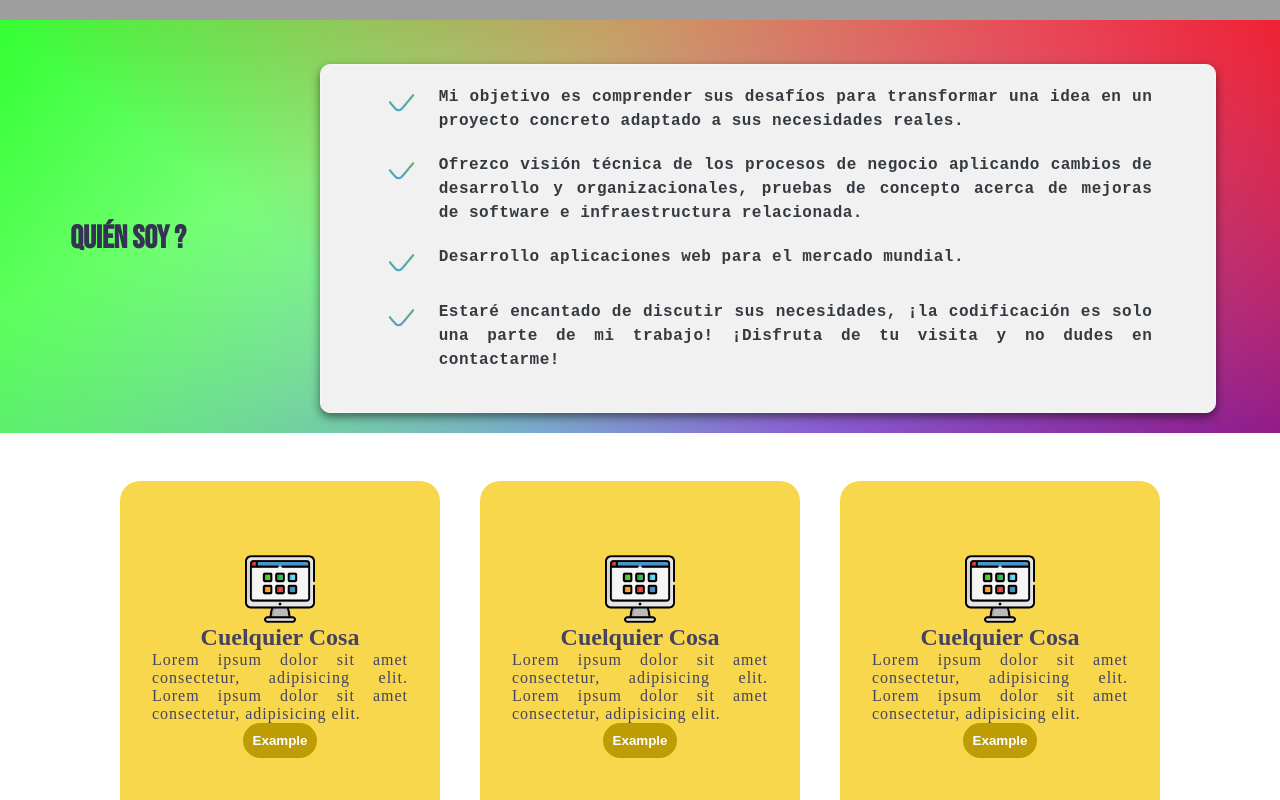
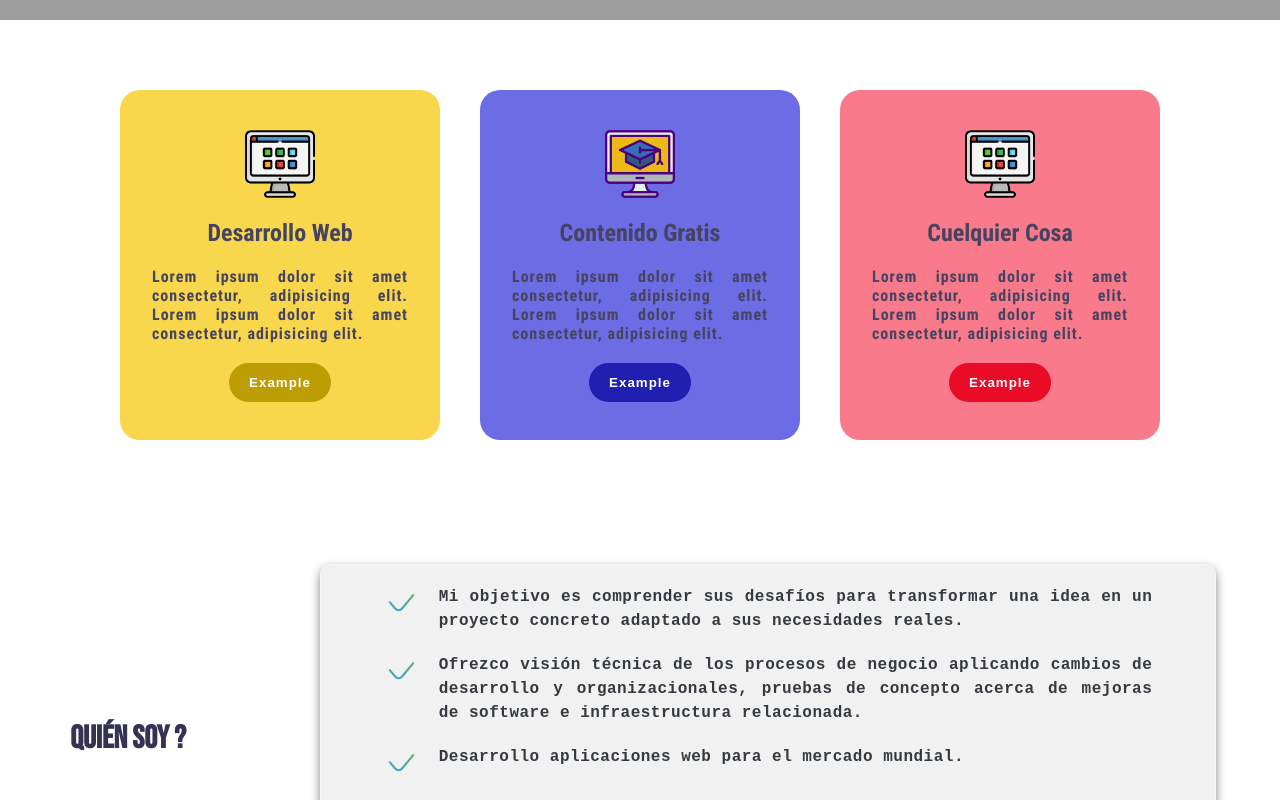
Before and after one commit to devrogerzen/devrogerzen-site, a React (Vite) app: page / in a window 1280 px wide. Shown: the part 460-1260 px from the top of the page. Built offline with nearby package versions, Linux system fonts and the light colour scheme; grey boxes are pictures that could not be loaded.

Commit message:
desing styled main

```diff
--- a/src/components/AboutMe.jsx
+++ b/src/components/AboutMe.jsx
@@ -5,18 +5,20 @@ export const AboutMe = () => {
   const ContentMeStyled = styled.div`
     width: 100%;
     display: flex;
-    flex-wrap: wrap;
     padding-top: 3vh;
     justify-content: center;
     align-items: center;
-    background: linear-gradient(#333, #f6f6f6);
+    @media (max-width: 968px) {
+      flex-direction: column;
+    }
+    /* background: linear-gradient(#333, #f6f6f6);
     background: linear-gradient(
         217deg,
         rgba(255, 0, 0, 0.8),
         rgba(255, 0, 0, 0) 70.71%
       ),
       linear-gradient(127deg, rgba(0, 255, 0, 0.8), rgba(0, 255, 0, 0) 70.71%),
-      linear-gradient(336deg, rgba(0, 0, 255, 0.8), rgba(0, 0, 255, 0) 70.71%);
+      linear-gradient(336deg, rgba(0, 0, 255, 0.8), rgba(0, 0, 255, 0) 70.71%); */
   `;
 
   const RightMeStyled = styled.div`
--- a/src/components/Navbar.jsx
+++ b/src/components/Navbar.jsx
@@ -8,8 +8,6 @@ const NavBarStyled = styled.nav`
   position: relative;
   align-items: center;
   justify-content: space-between;
-  background-color: #3a3a3a;
-  color: #fff;
   padding: 0 3vw;
   box-shadow: 0 0 10px 0 #000;
 
--- a/src/components/ServicesCard.jsx
+++ b/src/components/ServicesCard.jsx
@@ -1,14 +1,19 @@
-import { Link } from "react-router-dom";
 import styled from "styled-components";
 import OrdenadorPer from "../utilities/images/ordenador-personal.png";
+import CursoOnline from "../utilities/images/curso-online.png"
 
 const ServicesCardStyled = styled.div`
   width: 100%;
-  min-height: 600px;
+  min-height: 500px;
   display: flex;
   justify-content: center;
-  padding-top: 6vh;
+  padding-top: 70px;
   color: #454360;
+  @media (max-width: 968px) {
+      flex-direction: column;
+      align-items: center;
+
+    }
 
   div {
     width: 25%;
@@ -20,25 +25,49 @@ const ServicesCardStyled = styled.div`
     flex-direction: column;
     justify-content: center;
     align-items: center;
+    font-family: 'roboto-bold';
+    @media (max-width: 968px){
+      margin-bottom: 50px;
+      width: 60%;
+    }
     img {
       width: 70px;
       height: 70px;
+      margin-bottom: 20px;
     }
     h2 {
+      margin-bottom: 20px;
     }
     p {
       width: 80%;
+      margin-bottom: 20px;
       letter-spacing: 1px;
       text-align: justify;
     }
     button {
-      padding: 10px;
+      padding: 12px 20px;
       border-radius: 25px;
       background-color: #be9c04;
       color: #fff;
       font-weight: bold;
+      letter-spacing: 1px;
     }
   }
+
+  div:nth-child(2) {
+background-color: #6C6CE5;
+  button {
+    background-color: #1F1FB2;
+  }
+}
+
+div:nth-child(3) {
+background-color: #F97B8B;
+  button {
+    background-color: #EA0B27;
+  }
+}
+
 `;
 
 export const ServicesCard = () => {
@@ -46,7 +75,7 @@ export const ServicesCard = () => {
     <ServicesCardStyled>
       <div>
         <img src={OrdenadorPer} alt="Computer Personal Desktop" />
-        <h2>Cuelquier Cosa</h2>
+        <h2>Desarrollo Web</h2>
         <p>
           Lorem ipsum dolor sit amet consectetur, adipisicing elit. Lorem ipsum
           dolor sit amet consectetur, adipisicing elit.
@@ -54,8 +83,8 @@ export const ServicesCard = () => {
         <button>Example</button>
       </div>
       <div>
-        <img src={OrdenadorPer} alt="Computer Personal Desktop" />
-        <h2>Cuelquier Cosa</h2>
+        <img src={CursoOnline} alt="Computer Personal Desktop" />
+        <h2>Contenido Gratis</h2>
         <p>
           Lorem ipsum dolor sit amet consectetur, adipisicing elit. Lorem ipsum
           dolor sit amet consectetur, adipisicing elit.
--- a/src/index.css
+++ b/src/index.css
@@ -40,7 +40,7 @@
 
 .navlink_nav {
   text-decoration: none;
-  color: #fff;
+  color: #000;
   height: 100%;
   font-family: roboto-bold;
   letter-spacing: 0.5px;
--- a/src/layouts/Layout.jsx
+++ b/src/layouts/Layout.jsx
@@ -1,4 +1,3 @@
-import React from 'react'
 import { Navbar } from '../components/Navbar'
 
 const Layout = (props) => {
--- a/src/pages/HomePage.jsx
+++ b/src/pages/HomePage.jsx
@@ -9,8 +9,8 @@ const HomePage = () => {
     <Layout>
       <NightLifeBG />
       <Letrero />
+      <ServicesCard />
       <AboutMe />
-      <ServicesCard />
     </Layout>
   );
 };
```
Also changed, not shown: src/utilities/images/curso-online.png (added).
